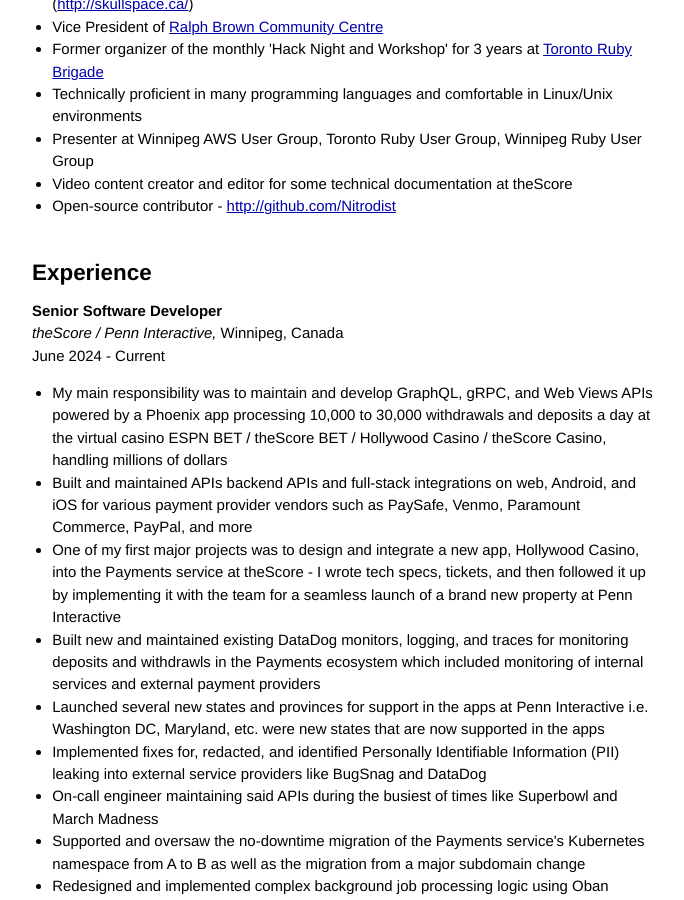
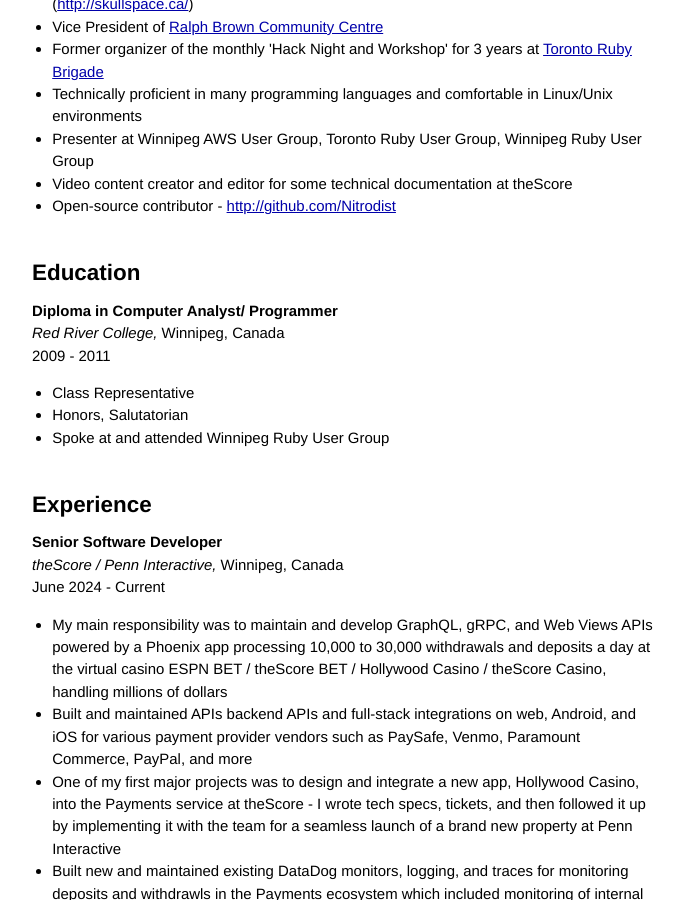
Before and after one commit to Nitrodist/markcampbell.me, a Jekyll site: the page built from resume.markdown, in a window 1280 px wide and 900 px high, scrolled down 384 px. Shown: the whole window, without its empty margins (294-978 px from the left). Built offline with Jekyll 4.4.1, drawn with Linux system fonts in a browser that asks for light colours; our own code applies the rules of GitHub Pages for plain Markdown files.

Commit message:
Add educaiton section

```diff
--- a/resume.markdown
+++ b/resume.markdown
@@ -21,6 +21,21 @@
   User Group
 - Video content creator and editor for some technical documentation at theScore
 - Open-source contributor - <a href="http://github.com/Nitrodist">http://github.com/Nitrodist</a>
+
+## Education
+
+<p>
+<strong>Diploma in Computer Analyst/ Programmer</strong>
+<br>
+<em>Red River College,</em> Winnipeg, Canada
+<br>
+2009 - 2011
+
+</p>
+
+- Class Representative
+- Honors, Salutatorian
+- Spoke at and attended Winnipeg Ruby User Group
 
 ## Experience
 
```
